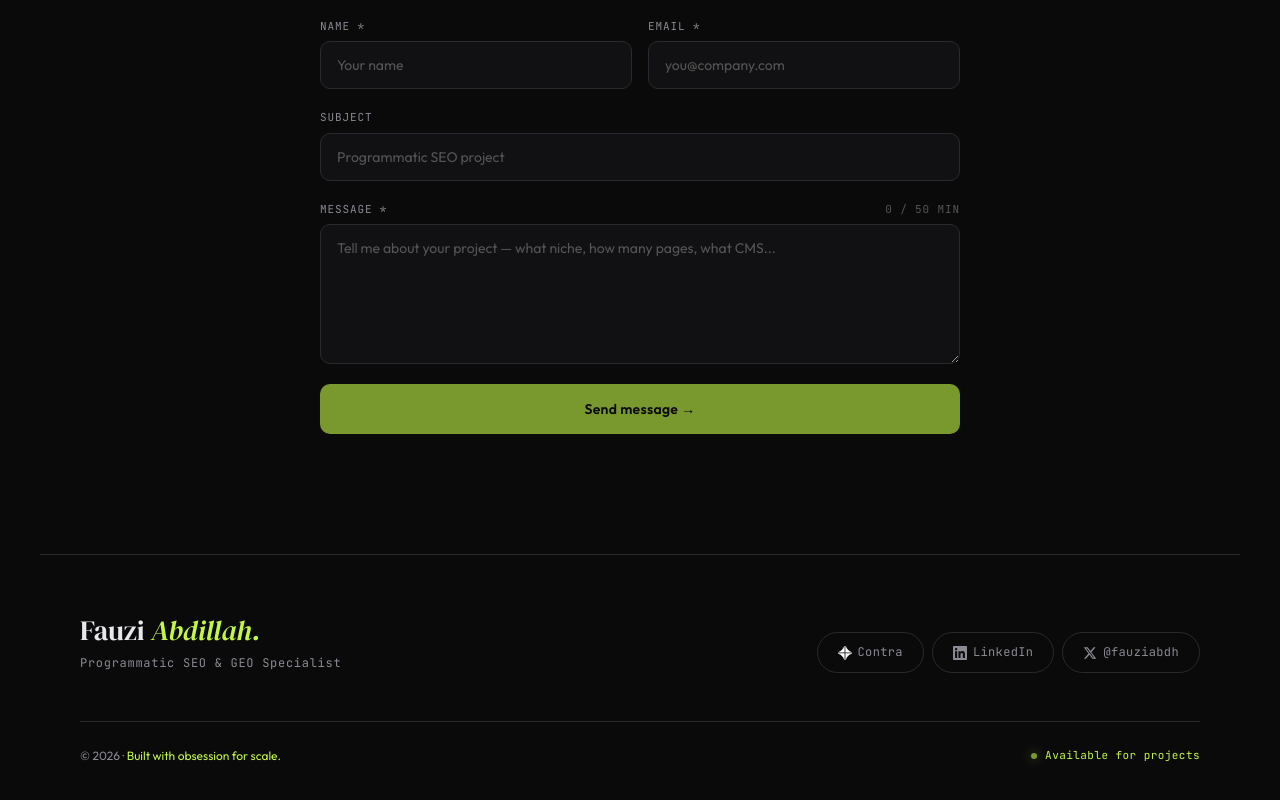
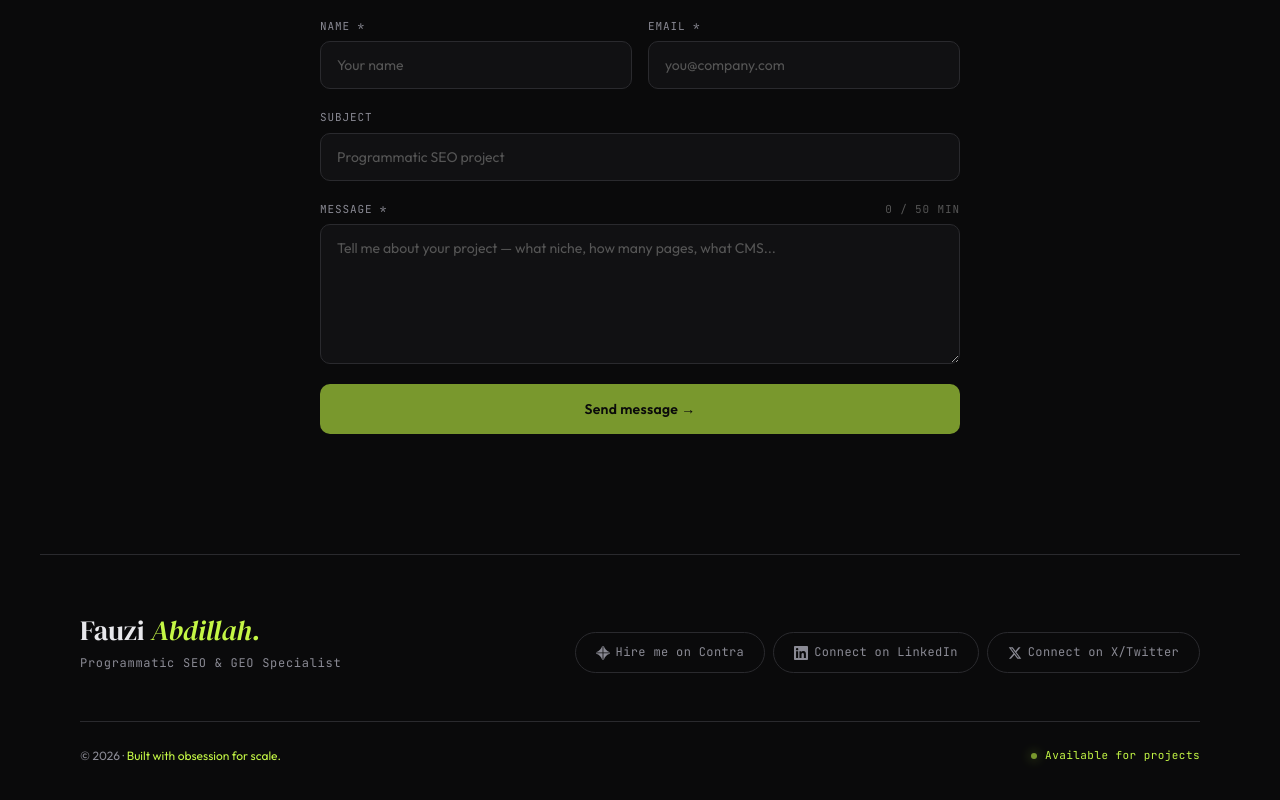
Before and after one commit to fauziabd/fauzi, a plain HTML site: page index.html in a window 1280 px wide. Shown: the part 7978-8778 px from the top of the page. Drawn offline with Linux system fonts and the light colour scheme.

```diff
--- a/index.html
+++ b/index.html
@@ -2129,16 +2129,16 @@
     </div>
     <div class="footer-links">
       <a href="https://contra.com/fauziabdillah?utm_campaign=HireMeOnContra&amp;utm_medium=3ccf382a-b3a8-4fc8-a764-a010aad37d97" target="_blank" class="footer-link">
-        <svg viewBox="0 0 24 24"><path d="M12.8696 11.3043H23.7391C23.913 11.3043 24 11.3043 24 11.1304V10.7826C24 10.6957 24 10.6087 23.8261 10.6087C18.6957 9.21739 14.6957 5.30435 13.3913 0.173913L13.0435 0H12.7826C12.6957 0 12.6087 0.0869565 12.6087 0.26087V11.1304C12.6087 11.2174 12.6087 11.3043 12.7826 11.3043H12.8696ZM12.8696 24H13.2174L13.3913 23.8261C14.7826 18.6957 18.6957 14.6957 23.8261 13.3913L24 13.1304V12.8696C24 12.7826 23.913 12.6087 23.7391 12.6087H12.8696L12.6957 12.8696V23.7391C12.6957 23.913 12.6957 24 12.8696 24ZM10.8696 24H11.1304C11.2174 24 11.3043 23.913 11.3043 23.7391V12.8696C11.3043 12.7826 11.3043 12.6087 11.1304 12.6087H0.26087C0.0869565 12.6087 0 12.7826 0 12.8696V13.2174C0 13.3043 0 13.3913 0.173913 13.3913C5.30435 14.6957 9.30435 18.6957 10.6087 23.8261L10.8696 24ZM0.26087 11.3043H11.1304C11.2174 11.3043 11.3043 11.3043 11.3043 11.1304V0.26087C11.3043 0.0869565 11.3043 0 11.1304 0H10.7826C10.6957 0 10.6087 0 10.6087 0.173913C9.21739 5.21739 5.21739 9.30435 0.173913 10.6087L0 10.8696V11.1304C0 11.2174 0.0869565 11.3043 0.26087 11.3043Z" fill="white"/></svg>
-        Contra
+        <svg viewBox="0 0 24 24"><path d="M12.8696 11.3043H23.7391C23.913 11.3043 24 11.3043 24 11.1304V10.7826C24 10.6957 24 10.6087 23.8261 10.6087C18.6957 9.21739 14.6957 5.30435 13.3913 0.173913L13.0435 0H12.7826C12.6957 0 12.6087 0.0869565 12.6087 0.26087V11.1304C12.6087 11.2174 12.6087 11.3043 12.7826 11.3043H12.8696ZM12.8696 24H13.2174L13.3913 23.8261C14.7826 18.6957 18.6957 14.6957 23.8261 13.3913L24 13.1304V12.8696C24 12.7826 23.913 12.6087 23.7391 12.6087H12.8696L12.6957 12.8696V23.7391C12.6957 23.913 12.6957 24 12.8696 24ZM10.8696 24H11.1304C11.2174 24 11.3043 23.913 11.3043 23.7391V12.8696C11.3043 12.7826 11.3043 12.6087 11.1304 12.6087H0.26087C0.0869565 12.6087 0 12.7826 0 12.8696V13.2174C0 13.3043 0 13.3913 0.173913 13.3913C5.30435 14.6957 9.30435 18.6957 10.6087 23.8261L10.8696 24ZM0.26087 11.3043H11.1304C11.2174 11.3043 11.3043 11.3043 11.3043 11.1304V0.26087C11.3043 0.0869565 11.3043 0 11.1304 0H10.7826C10.6957 0 10.6087 0 10.6087 0.173913C9.21739 5.21739 5.21739 9.30435 0.173913 10.6087L0 10.8696V11.1304C0 11.2174 0.0869565 11.3043 0.26087 11.3043Z"/></svg>
+        Hire me on Contra
       </a>
       <a href="https://www.linkedin.com/in/fauziabdh/" target="_blank" class="footer-link">
         <svg viewBox="0 0 24 24"><path d="M20.447 20.452h-3.554v-5.569c0-1.328-.027-3.037-1.852-3.037-1.853 0-2.136 1.445-2.136 2.939v5.667H9.351V9h3.414v1.561h.046c.477-.9 1.637-1.85 3.37-1.85 3.601 0 4.267 2.37 4.267 5.455v6.286zM5.337 7.433a2.062 2.062 0 01-2.063-2.065 2.064 2.064 0 112.063 2.065zm1.782 13.019H3.555V9h3.564v11.452zM22.225 0H1.771C.792 0 0 .774 0 1.729v20.542C0 23.227.792 24 1.771 24h20.451C23.2 24 24 23.227 24 22.271V1.729C24 .774 23.2 0 22.222 0h.003z"/></svg>
-        LinkedIn
+        Connect on LinkedIn
       </a>
       <a href="https://x.com/fauziabdh" target="_blank" class="footer-link">
         <svg viewBox="0 0 24 24"><path d="M18.244 2.25h3.308l-7.227 8.26 8.502 11.24H16.17l-5.214-6.817L4.99 21.75H1.68l7.73-8.835L1.254 2.25H8.08l4.713 6.231zm-1.161 17.52h1.833L7.084 4.126H5.117z"/></svg>
-        @fauziabdh
+        Connect on X/Twitter
       </a>
     </div>
   </div>
```
